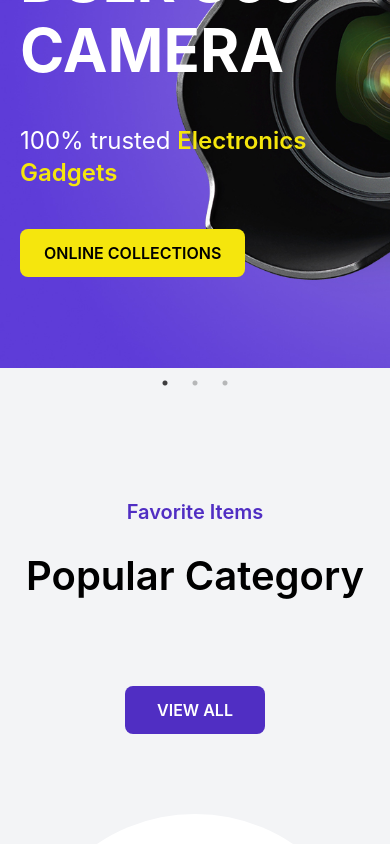
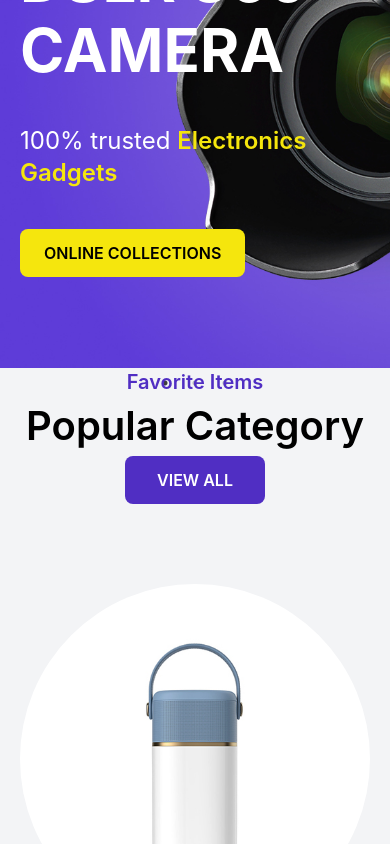
Before and after one commit to miirosadat-dev/Ecommerce-web-app-with-react, a React (Vite) app: page / in a window 390 px wide. Shown: the part 256-1100 px from the top of the page. Built offline with nearby package versions, Linux system fonts and the light colour scheme.

Commit message:
Working on the Types component

```diff
--- a/src/components/Category.jsx
+++ b/src/components/Category.jsx
@@ -22,7 +22,7 @@ const Category = () => {
     <div
       id="category"
       className="w-full bg-gray-100 lg:px-20
-       px-5 pt-[130px] pb-[80px] flex lg:flex-row
+       px-5 pt-130px pb-80px flex lg:flex-row
         flex-col justify-center items-center
          gap-20"
     >
@@ -31,7 +31,7 @@ const Category = () => {
         data-aos-delay="50"
         className="lg:w-[15%] w-full flex flex-col
          justify-center lg:items-start items-center
-          gap-[20px]"
+          gap-20px"
       >
         <h1 className="text-xl font-semibold text-center text-themepurple">
           Favorite Items
@@ -39,7 +39,7 @@ const Category = () => {
         <h1 className="text-[40px] leading-50px font-semibold lg:text-start text-center text-black">
           Popular Category
         </h1>
-        <button className="bg-themepurple text-white font-semibold hover:text-black py-3 mt-[60px] px-8 rounded-lg hover:bg-themeyellow transition-colors duration-300">
+        <button className="bg-themepurple text-white font-semibold hover:text-black py-3 mt-60px px-8 rounded-lg hover:bg-themeyellow transition-colors duration-300">
           VIEW ALL
         </button>
       </div>
--- a/src/components/Hero.jsx
+++ b/src/components/Hero.jsx
@@ -102,7 +102,7 @@ const Hero = () => {
               data-aos-delay="100"
               className="text-white lg:text-[120px]
                text-[60px] uppercase font-bold
-                lg:leading-[120px] leading-[70px]"
+                lg:leading-120px leading-70px"
             >
               Wireless <br /> Earbuds
             </h1>
@@ -147,7 +147,7 @@ const Hero = () => {
               data-aos-delay="100"
               className="text-white lg:text-[120px]
                text-[60px] uppercase font-bold
-                lg:leading-[120px] leading-[70px]"
+                lg:leading-120px leading-70px"
             >
               Premium <br /> Headsets
             </h1>
--- a/src/components/Types.jsx
+++ b/src/components/Types.jsx
@@ -1,4 +1,7 @@
 import React from "react";
+import banner1 from "../assets/banner1.jpg";
+import banner2 from "../assets/banner2.jpg";
+import banner3 from "../assets/banner3.jpg";
 
 const Types = () => {
   return <div>Types</div>;
```
